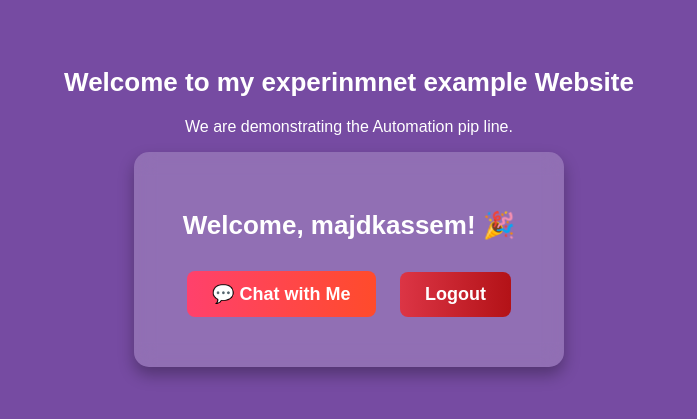
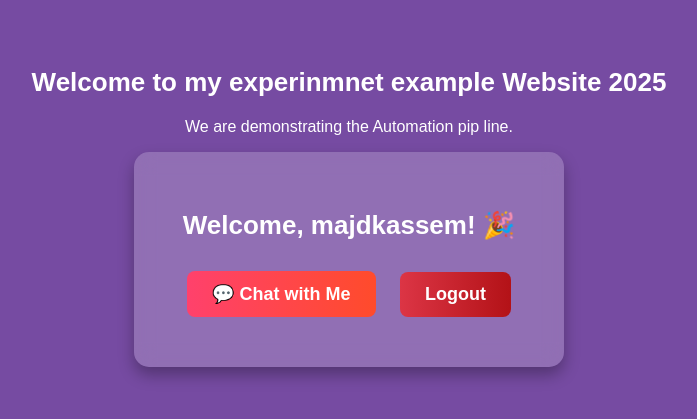
Before and after one commit to majd-j-kassem/majd.kassem.business, a Django app: page /accounts/dashboard/ in a window 1280 px wide. Shown: the top 419 px of the page, without its empty margins (291-988 px from the left). Run offline with Django 5.2, Linux system fonts and the light colour scheme; a user stored in the database is signed in.

Commit message:
Test: Update dashboard welcome label

```diff
--- a/auth_system/accounts/templates/accounts/dashboard.html
+++ b/auth_system/accounts/templates/accounts/dashboard.html
@@ -67,7 +67,7 @@
 <body>
     <div>
 
-        <h1>Welcome to my experinmnet example Website </h1>
+        <h1>Welcome to my experinmnet example Website 2025 </h1>
         <p>We are demonstrating the Automation pip line.</p>
     </div>
 
```
Also changed, not shown: auth_system/db.sqlite3.
